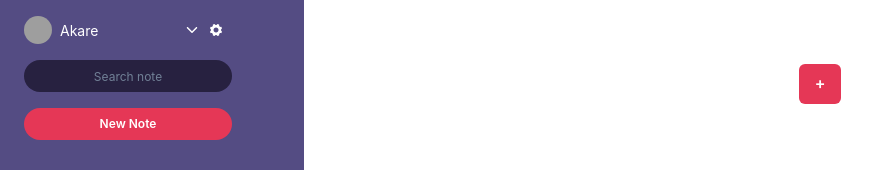
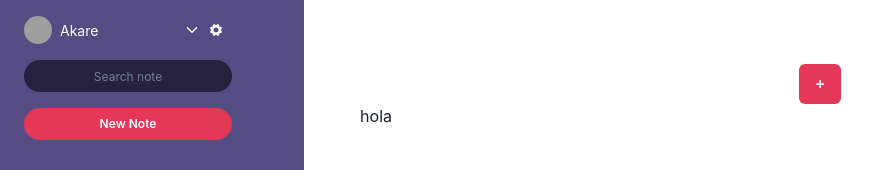
Before and after one commit to akareagwom/note-pal, a React (Vite) app: page /Layout/list in a window 1280 px wide. Shown: the top 170 px of the page, without its empty margins (0-880 px from the left). Built offline with nearby package versions, Linux system fonts and the light colour scheme; grey boxes are pictures that could not be loaded.

Commit message:
section1 update

```diff
--- a/src/list/List.tsx
+++ b/src/list/List.tsx
@@ -10,6 +10,7 @@ const List: React.FC<Props> = ({  }) => {
   return (
     <Box>
         <AddList/>
+        hola
     </Box>
   );
 };
```
